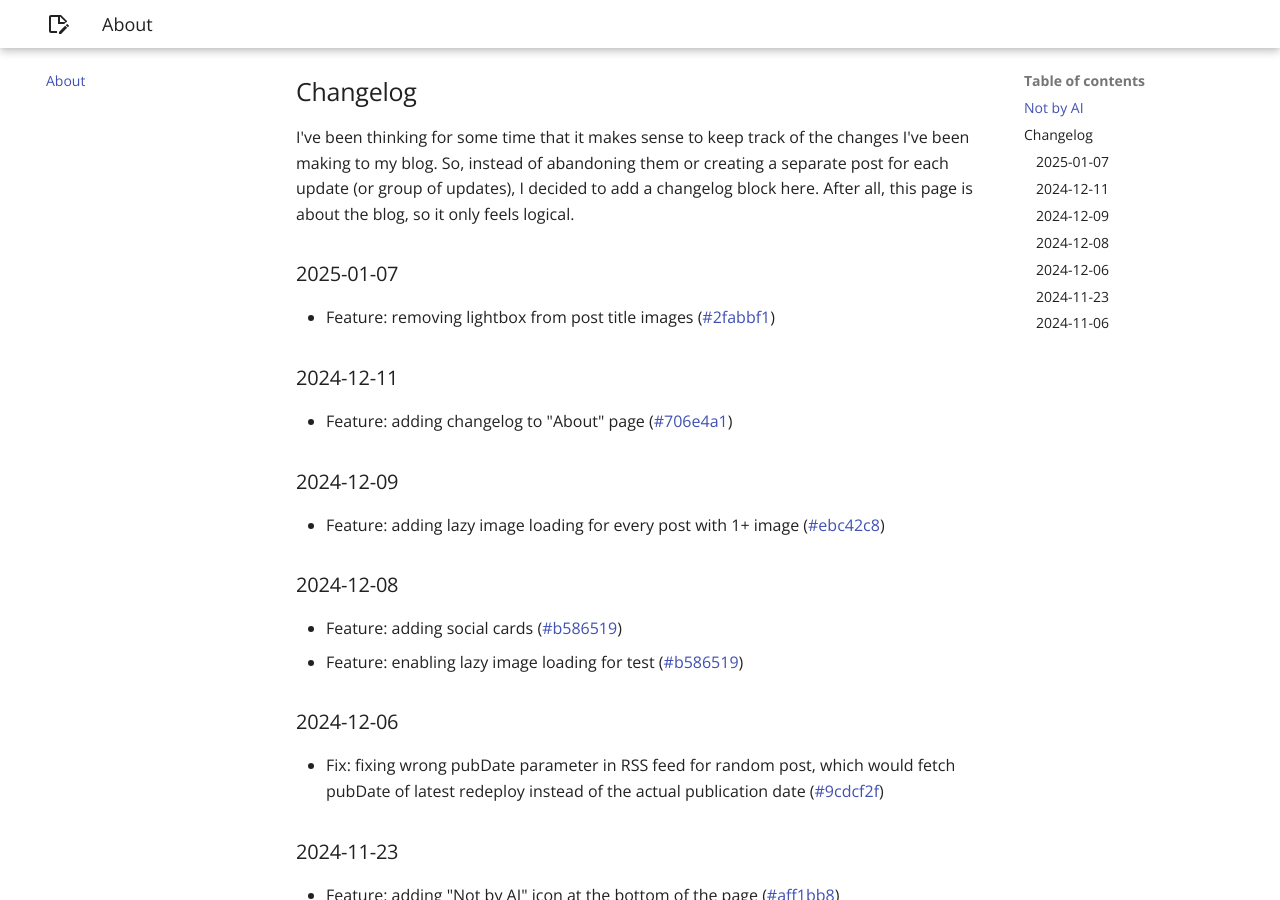
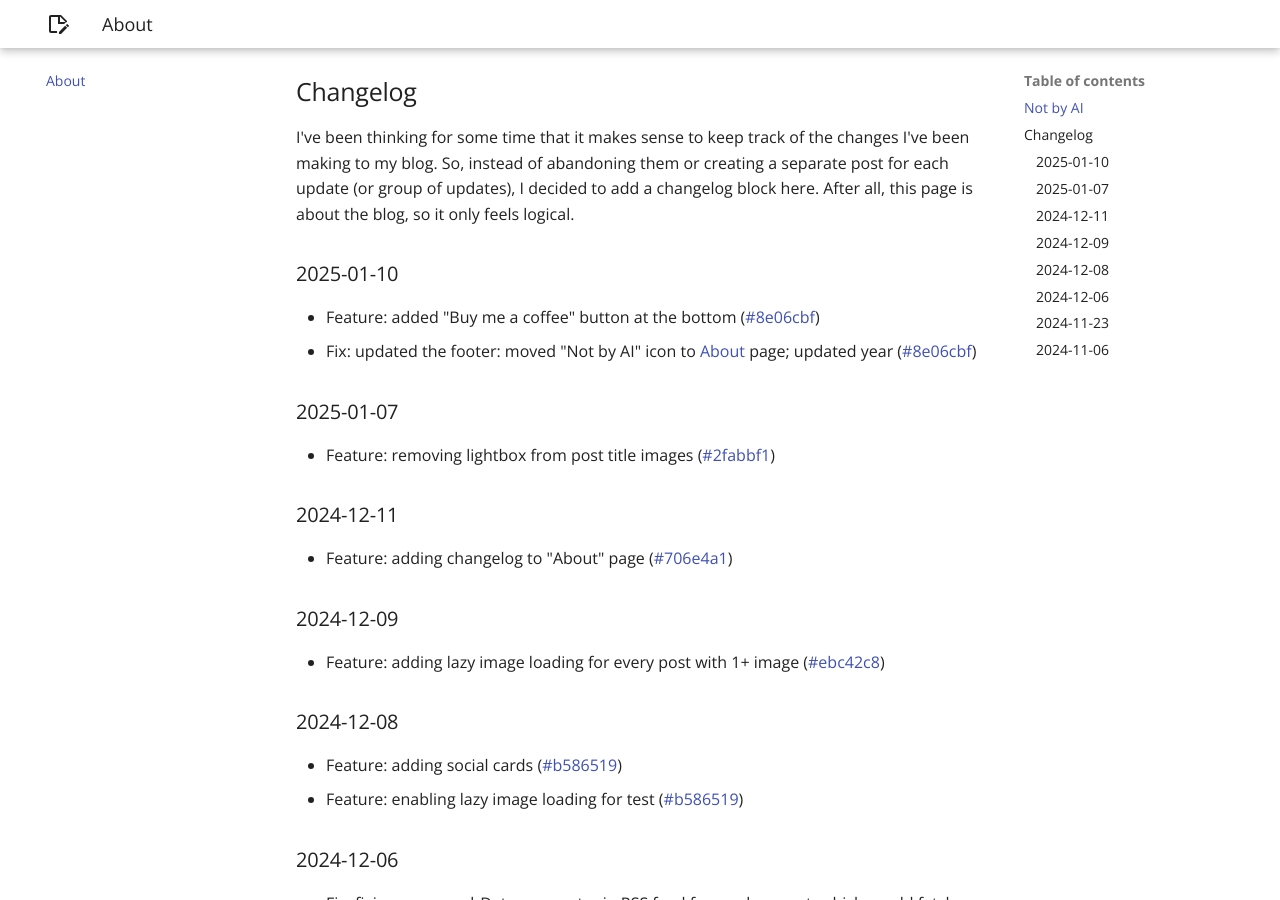
Before and after one commit to hatedabamboo/notes.hatedabamboo.me, an MkDocs documentation site: the page built from docs/about.md, in a window 1280 px wide and 900 px high, scrolled down 1269 px. Built offline with MkDocs 1.6.1 and Material for MkDocs 9.7.7, drawn with Linux system fonts in a browser that asks for light colours.

Commit message:
changelog

```diff
--- a/docs/about.md
+++ b/docs/about.md
@@ -43,6 +43,11 @@ creating a separate post for each update (or group of updates), I decided to
 add a changelog block here. After all, this page is about the blog, so it
 only feels logical.
 
+### 2025-01-10
+
+* Feature: added "Buy me a coffee" button at the bottom ([#8e06cbf](https://github.com/hatedabamboo/notes.hatedabamboo.me/commit/8e06cbfe8df7f6ddb83890d5e0cef8e54bcfbdc5))
+* Fix: updated the footer: moved "Not by AI" icon to [About](./about.md#not-by-ai) page; updated year ([#8e06cbf](https://github.com/hatedabamboo/notes.hatedabamboo.me/commit/8e06cbfe8df7f6ddb83890d5e0cef8e54bcfbdc5))
+
 ### 2025-01-07
 
 * Feature: removing lightbox from post title images ([#2fabbf1](https://github.com/hatedabamboo/notes.hatedabamboo.me/commit/2fabbf11723be9b3cab33a2750308c04295f063b))
```
